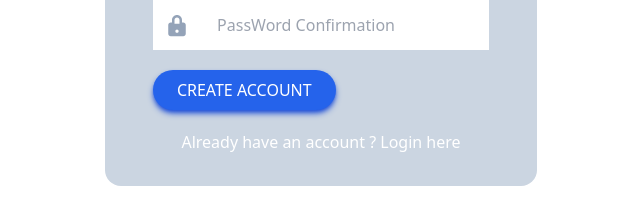
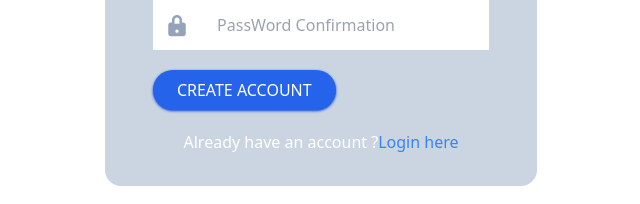
Before and after one commit to Kaghenimbale/school_online, a Next.js app: page / in a window 1280 px wide. Shown: the part 456-660 px from the top of the page, without its empty margins (319-959 px from the left). Built offline with nearby package versions, Linux system fonts and the light colour scheme.

Commit message:
Add signUp page to crate user account

```diff
--- a/app/SignIn/page.tsx
+++ b/app/SignIn/page.tsx
@@ -13,6 +13,15 @@ const SignIn = () => {
       [e.target.name]: e.target.value,
     }));
   };
+
+  const handleSubmit = (e: any) => {
+    console.log(inputValue);
+    e.preventDefault();
+    setInputValue({
+      email: "",
+      password: "",
+    });
+  };
   return (
     <div className="flex items-center justify-center h-[100vh]">
       <div className="w-fit">
@@ -22,6 +31,7 @@ const SignIn = () => {
         <form
           action=""
           method="post"
+          onSubmit={handleSubmit}
           className="flex flex-col justify-center px-12 py-8 rounded-2xl gap-5 bg-slate-300"
         >
           <div className="flex justify-center w-full">
@@ -60,7 +70,7 @@ const SignIn = () => {
             Remember me
           </label>
           <button
-            className="flex text-white w-fit shadow-blue-700 shadow-md bg-blue-600 py-2 px-6 rounded-full"
+            className="flex text-white w-fit shadow-blue-700 shadow bg-blue-600 py-2 px-6 rounded-full"
             type="submit"
           >
             LOGIN
--- a/app/SignUp/page.tsx
+++ b/app/SignUp/page.tsx
@@ -20,6 +20,17 @@ const SignUp = () => {
       [e.target.name]: e.target.value,
     }));
   };
+
+  const handleSubmit = (e: any) => {
+    console.log(inputValue);
+    e.preventDefault();
+    setInputValue({
+      username: "",
+      email: "",
+      password: "",
+      passwordConfirmation: "",
+    });
+  };
   return (
     <div className="flex items-center justify-center h-[100vh]">
       <div className="w-fit">
@@ -27,6 +38,7 @@ const SignUp = () => {
           action=""
           method="post"
           className="flex flex-col justify-center px-12 py-8 rounded-2xl gap-5 bg-slate-300"
+          onSubmit={handleSubmit}
         >
           <div className="flex justify-center w-full">
             <h2 className="font-semibold text-center text-white text-3xl">
@@ -86,13 +98,16 @@ const SignUp = () => {
             />
           </label>
           <button
-            className="flex text-white w-fit shadow-blue-700 shadow-md bg-blue-600 py-2 px-6 rounded-full"
+            className="flex text-white w-fit shadow-blue-700 shadow bg-blue-600 py-2 px-6 rounded-full"
             type="submit"
           >
             CREATE ACCOUNT
           </button>
           <p className="text-white text-center">
-            Already have an account ? <Link href="/SignIn">Login here</Link>
+            Already have an account ?
+            <Link href="/SignIn" className="hover:underline text-blue-500">
+              Login here
+            </Link>
           </p>
         </form>
       </div>
```
